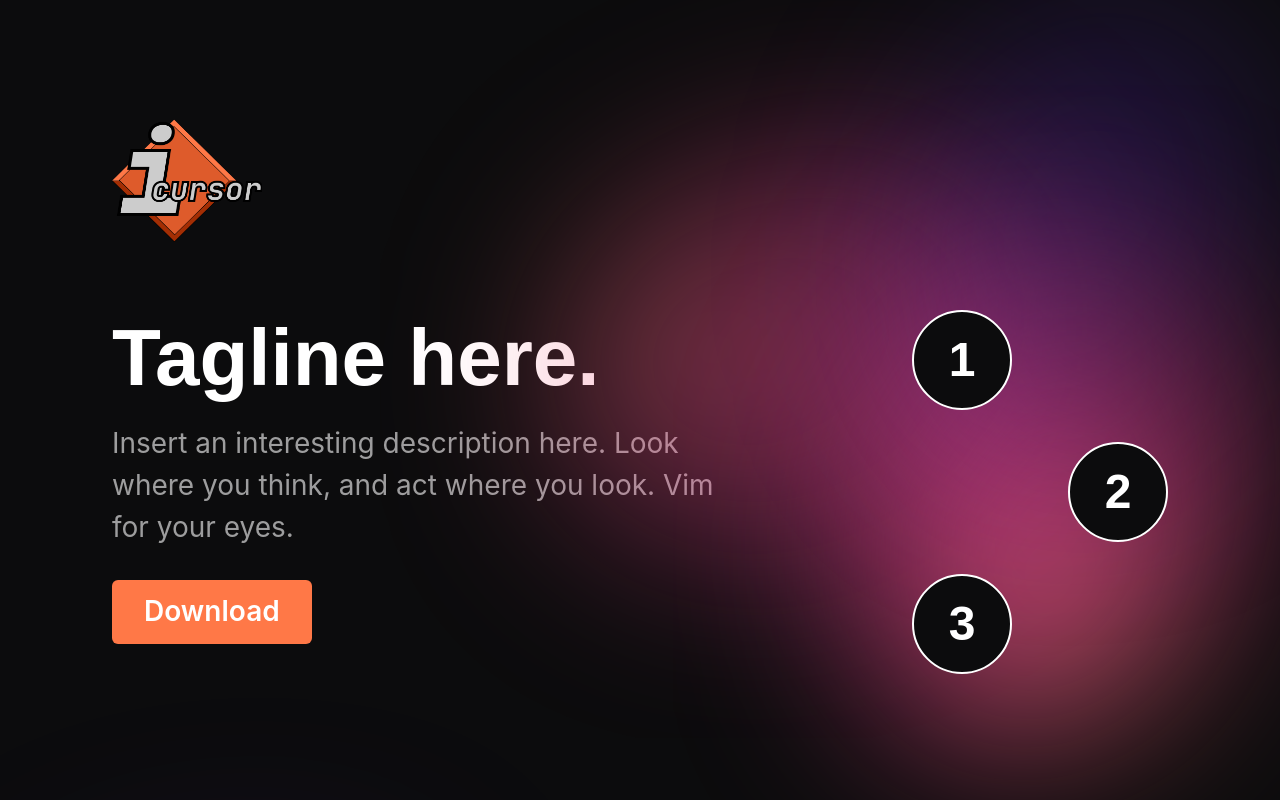
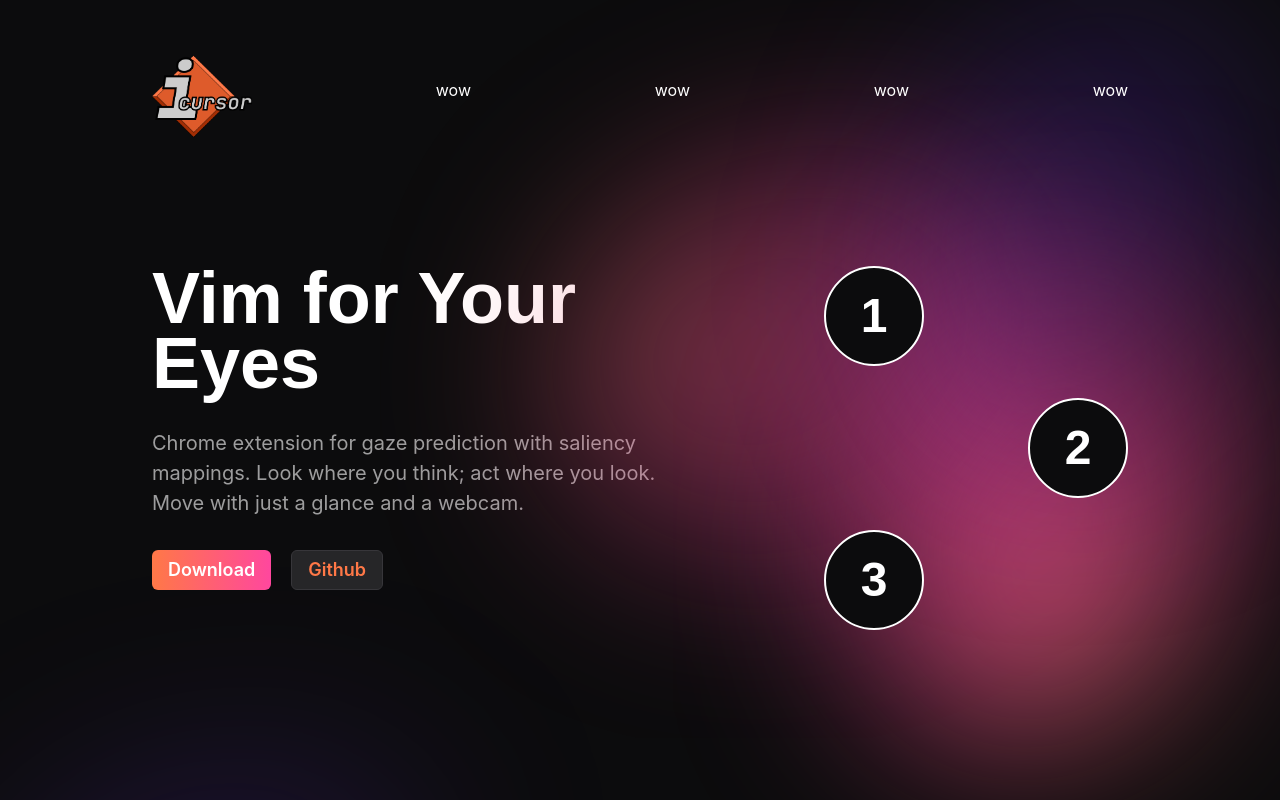
Before and after one commit to MiniHacks/icursor, a Next.js app in the folder packages/frontend/: page / in a window 1280 px wide. Shown: the top 800 px of the page. Built offline with nearby package versions, Linux system fonts and the light colour scheme.

Commit message:
🪖 better hero

```diff
--- a/packages/frontend/components/Header.tsx
+++ b/packages/frontend/components/Header.tsx
@@ -1,4 +1,4 @@
-import { Flex } from "@chakra-ui/react";
+import { Flex, Link } from "@chakra-ui/react";
 import { Image } from "@chakra-ui/react";
 
 export type HeaderProps = {
@@ -8,14 +8,20 @@ export type HeaderProps = {
 const Header = ({ logo }: HeaderProps): JSX.Element => (
 	<Flex
 		flex="1"
-		justifyContent="flex-start"
-		marginBottom="2rem"
+		justifyContent="space-between"
+		alignItems="center"
+		marginBottom="94px"
+		zIndex="12"
 	>
 		<Image
 			src={logo}
-			boxSize='150px'
+			boxSize='100px'
 			alt="icursor logo"
 		/>
+		<Link> wow </Link>
+		<Link> wow </Link>
+		<Link> wow </Link>
+		<Link> wow </Link>
 	</Flex>
 );
 export default Header;
--- a/packages/frontend/components/HeroText.tsx
+++ b/packages/frontend/components/HeroText.tsx
@@ -1,27 +1,30 @@
-import { Button, Flex, Heading, Text } from "@chakra-ui/react";
+import { Button, Flex, HStack, Heading, Text } from "@chakra-ui/react";
 
 const HeroText = (): JSX.Element => (
 	<Flex
 		direction="column"
-		gap="1rem"
 		marginRight="10rem"
-		maxWidth="50vw"
+		maxWidth="40vw"
+		gap="32px"
 	>
-		<Heading fontSize="80px">Tagline here.</Heading>
+		<Heading fontSize="72px" lineHeight="90%"> Vim for Your Eyes</Heading>
 		<Text
 			fontSize="regular"
 			color="text"
-			mb="16px"
 		>
-			Insert an interesting description here.
-			Look where you think, and act where you look.
-			Vim for your eyes.
+			Chrome extension for gaze prediction with saliency mappings.
+			Look where you think; act where you look.
+			Move with just a glance and a webcam.
 		</Text>
+
+		<HStack w="fit-content" zIndex="10">
 			<Button
 				bg="button"
-			fontSize="regular"
+				fontSize="18px"
+				bgGradient="linear(to-r, #FF7847, #FF479E)"
 				color="white"
-			padding="2rem"
+				padding="1rem"
+				marginRight="12px"
 				width="fit-content"
 				_hover={{
 					bg: "white",
@@ -30,6 +33,25 @@ const HeroText = (): JSX.Element => (
 			>
 				Download
 			</Button>
+			<Button
+				bg="button"
+				fontSize="18px"
+				variant="outline"
+				bg="backgroundLighter"
+				color="#FF7847"
+				padding="1rem"
+				borderColor="#37363A"
+				width="fit-content"
+				_hover={{
+					bg: "orange",
+					color: "white",
+					borderColor: "white",
+				}}
+			>
+				Github
+			</Button>
+		</HStack>
+
 	</Flex>
 );
 export default HeroText;
--- a/packages/frontend/pages/index.tsx
+++ b/packages/frontend/pages/index.tsx
@@ -13,7 +13,7 @@ import Bubble from "../components/Bubble";
 const Home: NextPage = () => {
   return (
     <PageLayout title={"icursor"} desc={"Cursor that moves with the power of your eyes!"}>
-      <Flex gap="24px" p="80px" h="100%" minH="100%" bg="background" direction="column">
+      <Flex gap="24px" py="24px" px="120px" h="100%" minH="100%" bg="background" direction="column">
         <Section marginBottom="4rem">
           <Image
             src="hero_bg.svg"
--- a/packages/frontend/theme.ts
+++ b/packages/frontend/theme.ts
@@ -8,10 +8,11 @@ export default extendTheme({
   },
   fontSizes: {
     heading: "64px",
-    regular: "28px"
+    regular: "20px"
   },
   colors: {
     background: "#0C0C0D",
+    backgroundLighter: "#262628",
     button: "#FF7847",
     text: "rgba(255, 255, 255, 0.60)",
     orange: "#FF7847",
```
Also changed, not shown: 1 other file (tests, documents, lock files or other folders). Lines whose indentation alone changed are shown as unchanged.
